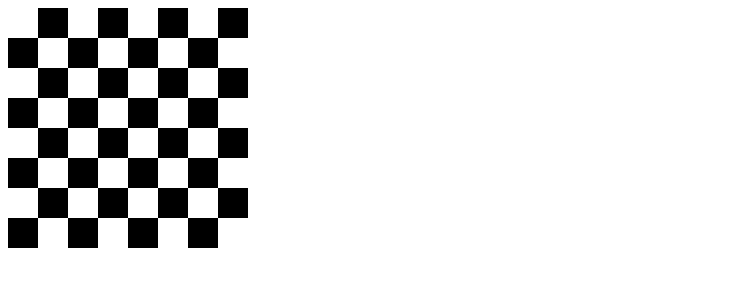
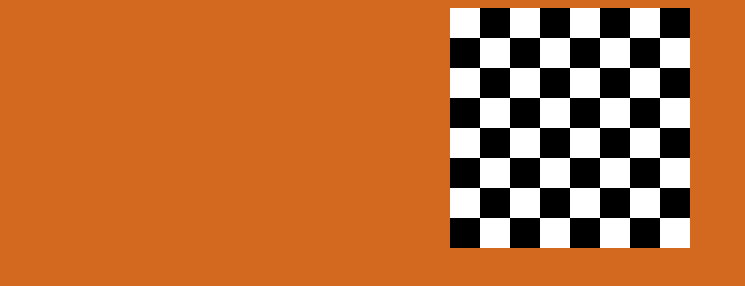
Before and after one commit to Barrevamsi/chess, a plain HTML site: page chess.html in a window 1280 px wide. Shown: the whole page, without its empty margins (0-745 px from the left). Drawn offline with Linux system fonts and the light colour scheme.

Commit message:
Add files via upload

```diff
--- a/chess.html
+++ b/chess.html
@@ -3,6 +3,8 @@
 <head>
 <style>
 #board {
+  background-color: blueviolet;
+  margin-left: 35%;
   display: flex;
   flex-wrap: wrap;
   width: 240px;
@@ -23,7 +25,7 @@
 }
 </style>
 </head>
-<body>
+<body style="background-color: chocolate;">
 
 <div id="board">
   <div class="square white"></div>
```
